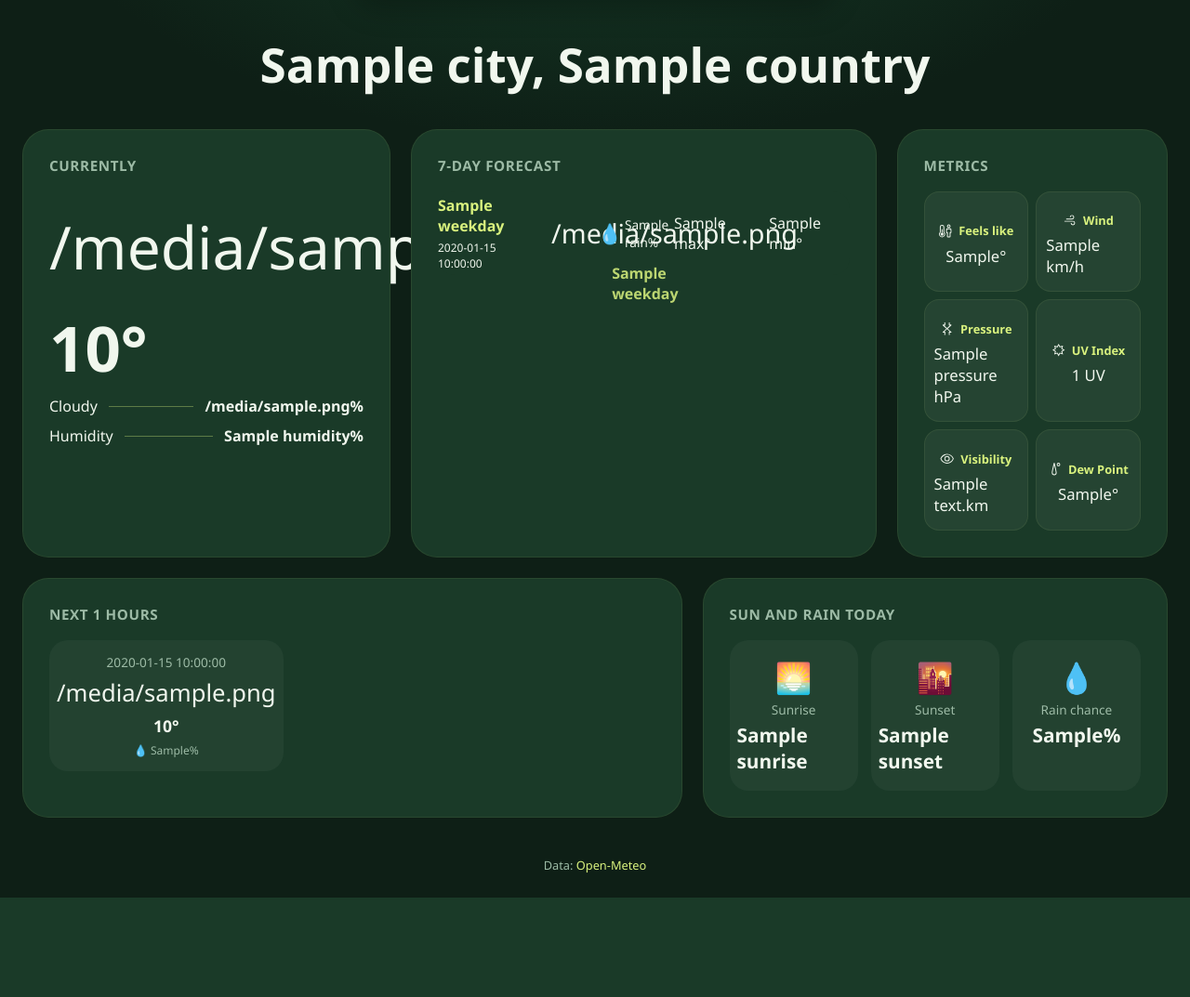
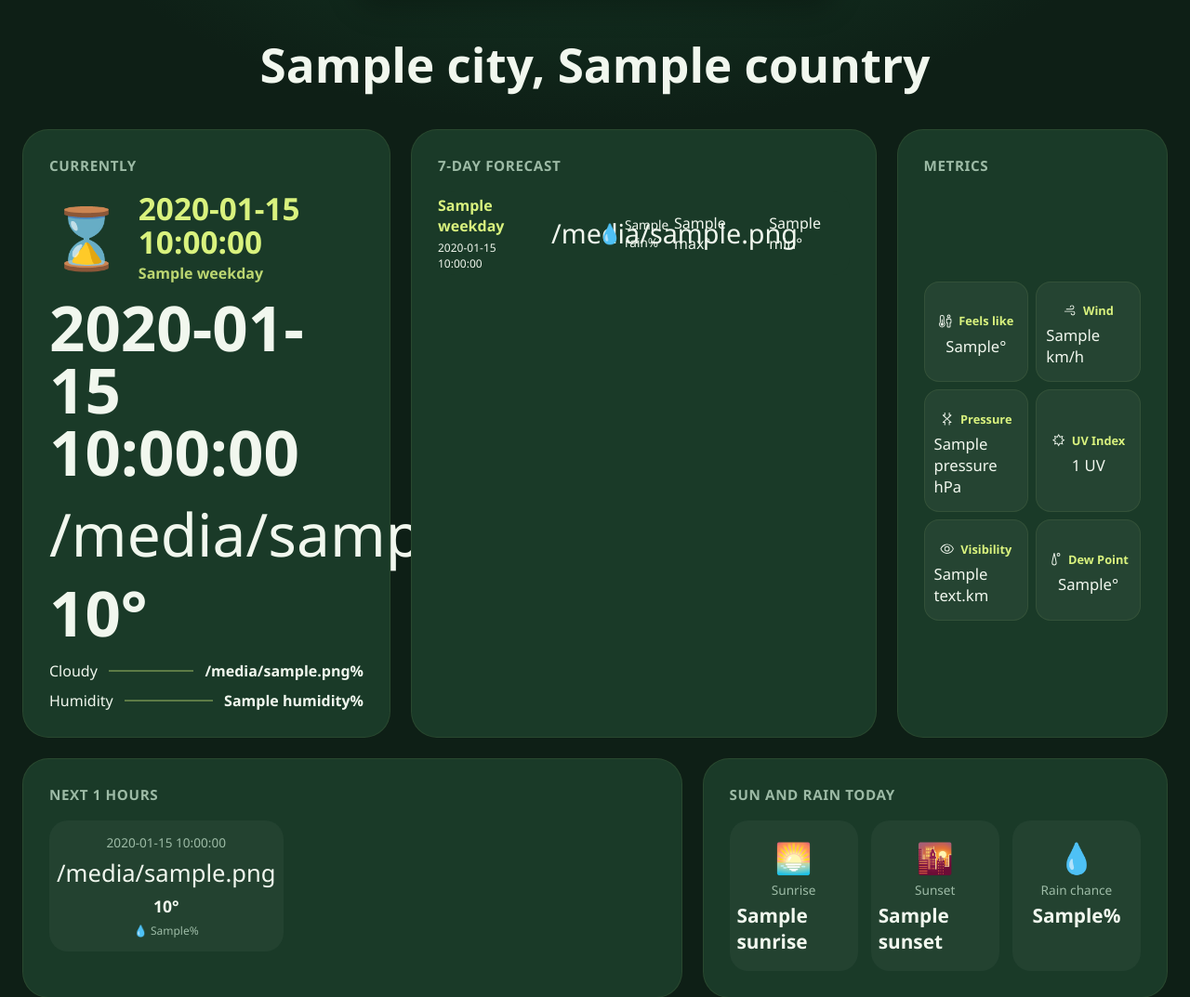
Before and after one commit to oneslaught/Weatheryy, a Flask app: template templates/weather.html in a window 1280 px wide. Shown: the part 91-1164 px from the top of the page at 93% size. Before the commit the page ends 1057 px from the top, so only its background shows below. Run offline with Flask 3, Linux system fonts and the light colour scheme; the template is opened without the code that fills it: most values are stand-ins (such as "Sample title", 1, 10 or a date in 2020).

Commit message:
current card updated

```diff
--- a/static/style.css
+++ b/static/style.css
@@ -193,16 +193,6 @@ body {
   opacity: 0.85;
 }
 
-.current-local {
-  margin: 2px 0 0;
-  font-size: 0.9rem;
-  color: var(--muted);
-}
-.current-local strong {
-  color: var(--text);
-  font-variant-numeric: tabular-nums;
-}
-
 .current-temp {
   margin: 14px 0 18px;
   font-size: 4.2rem;
@@ -226,7 +216,7 @@ body {
 
 .stats-line {
   flex: 1;
-  height: 1px;
+  height: 2px;
   background: rgba(217, 242, 126, 0.35);
 }
 
--- a/templates/weather.html
+++ b/templates/weather.html
@@ -10,16 +10,23 @@ block content %}
 </h1>
 <div class="dashboard">
   <section class="card card-current">
-    <h2 class="card-title">
-      Currently
-    </h2>
+    <h2 class="card-title">Currently</h2>
+    <div class="current-main">
+      <span class="current-icon" aria-hidden="true"
+        >⌛</span
+      >
+      <div>
+        <h1 class="current-title">{{ data.current.local_date }}</h1>
+        <p class="current-day">{{ data.current.weekday }}</p>
+      </div>
+    </div>
+    <p class="current-temp">{{ data.current.local_time }}</p>
     <div class="current-main">
       <span class="current-icon" aria-hidden="true"
         >{{ data.current.icon }}</span
       >
       <div>
         <h1 class="current-title">{{ data.current.description }}</h1>
-        <p class="current-day">{{ data.current.weekday }}</p>
       </div>
     </div>
     <p class="current-temp">{{ data.current.temperature }}°</p>
@@ -194,7 +201,7 @@ block content %}
       {% endfor %}
     </ul>
   </section>
-    <section class="card card-sun">
+  <section class="card card-sun">
     <h2 class="card-title">Sun and rain today</h2>
     <div class="sun">
       <div class="sun-item">
@@ -211,7 +218,8 @@ block content %}
         <span class="sun-icon" aria-hidden="true">💧</span>
         <span class="sun-label">Rain chance</span>
         <strong class="sun-value">
-          {% if data.current.precipitation_probability is not none %}{{ data.current.precipitation_probability }}%{% else %}-{% endif %}
+          {% if data.current.precipitation_probability is not none %}{{
+          data.current.precipitation_probability }}%{% else %}-{% endif %}
         </strong>
       </div>
     </div>
```
